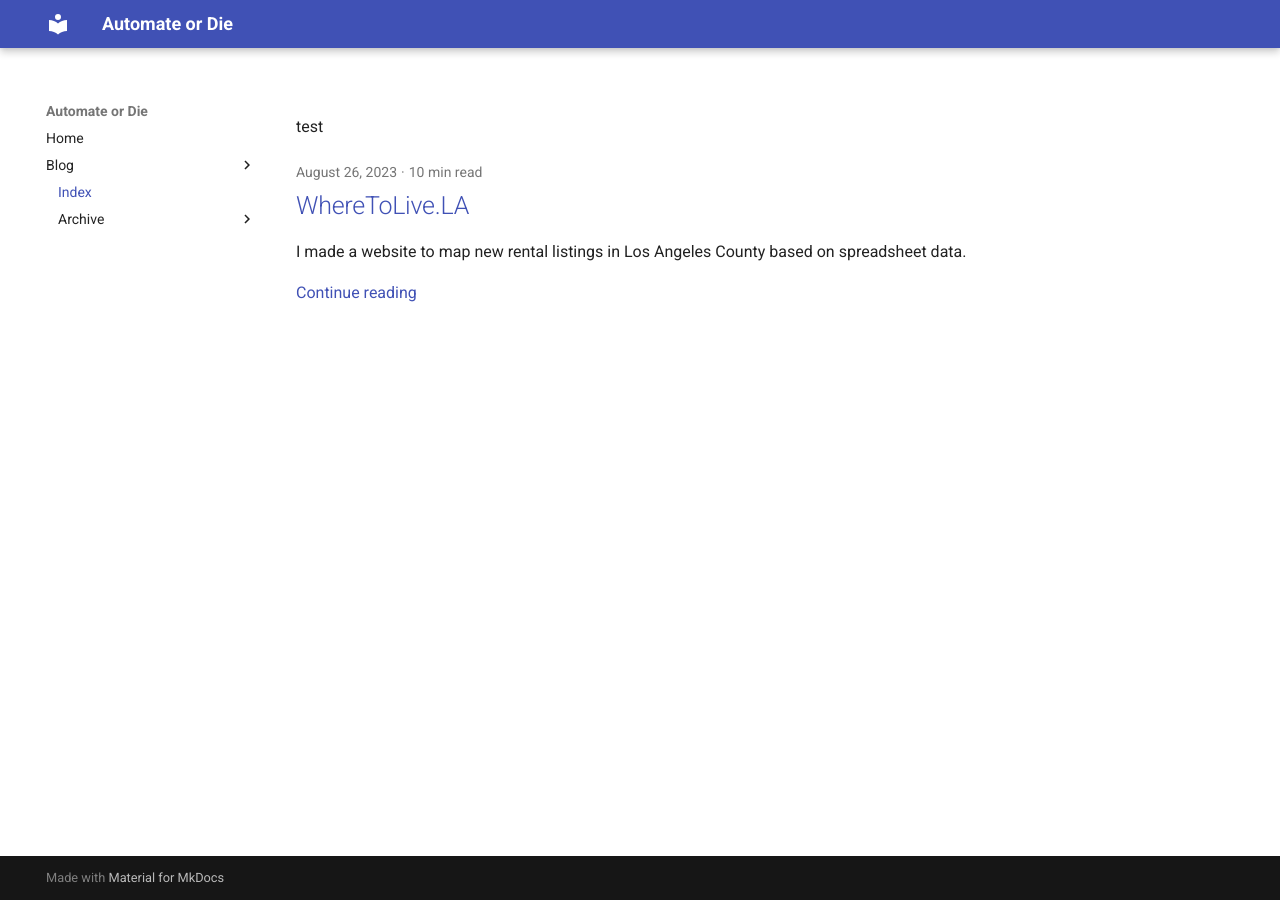
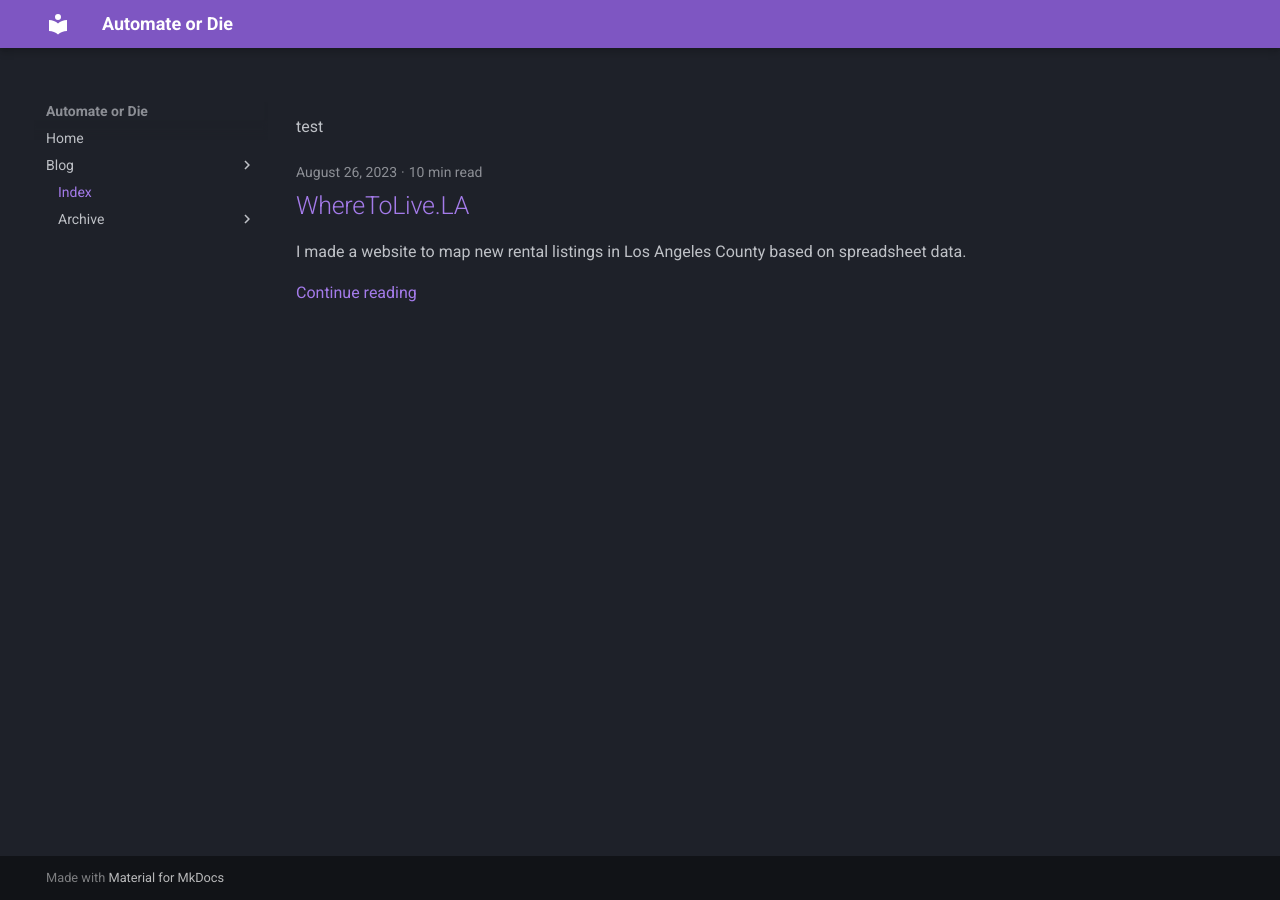
Before and after one commit to perfectly-preserved-pie/automateordie.io, an MkDocs documentation site: the page built from docs/blog/index.md, in a window 1280 px wide. Built offline with MkDocs 1.6.1 and Material for MkDocs 9.7.7, drawn with Linux system fonts in a browser that asks for light colours.

Commit message:
Update mkdocs.yml

```diff
--- a/mkdocs.yml
+++ b/mkdocs.yml
@@ -2,5 +2,8 @@ site_name: Automate or Die
 site_url: https://automateordie.io
 theme:
   name: material
+  palette:
+    primary: deep purple
+    scheme: slate
 plugins:
   - blog
```
